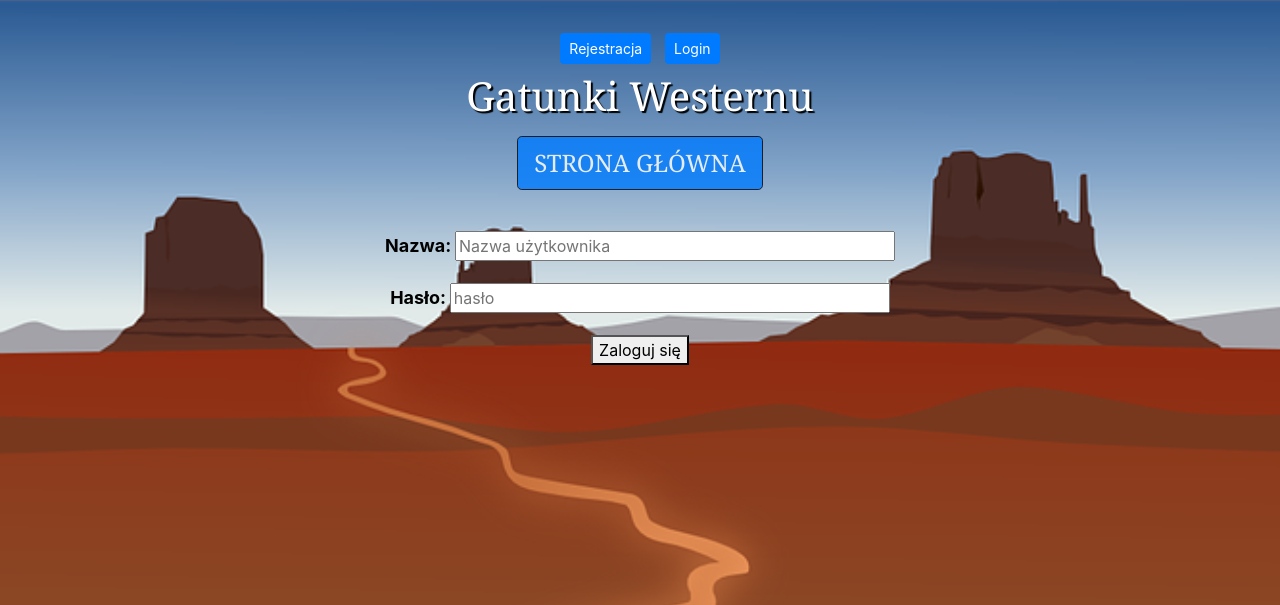
After one commit to AndrzejBakula/westerny, a Django app: page /login/ in a window 1280 px wide. The commit adds this page. Shown: the top 605 px of the page. Run offline with Django 3.2, Linux system fonts and the light colour scheme.

Commit message:
login and logout added

```diff
--- a/westerny_app/forms.py
+++ b/westerny_app/forms.py
@@ -38,6 +38,11 @@ class AddPersonForm(forms.Form):
 
 class RegisterForm(forms.Form):
     username = forms.CharField(label="", max_length=128, widget=forms.TextInput(attrs={"size": 38, "placeholder": "Nazwa użytkownika"}))
-    email = forms.EmailField(label="", max_length=128, widget=forms.TextInput(attrs={"size": 38, "placeholder": "adres email"}))
-    password = forms.CharField(label="", widget=forms.PasswordInput({"size": 38, "placeholder": "hasło"},))
-    password2 = forms.CharField(label="", widget=forms.PasswordInput({"size": 38, "placeholder": "powtórz hasło"},))
+    email = forms.EmailField(label="", max_length=128, widget=forms.EmailInput(attrs={"size": 38, "placeholder": "Adres email"}))
+    password = forms.CharField(label="", widget=forms.PasswordInput({"size": 38, "placeholder": "Hasło"},))
+    password2 = forms.CharField(label="", widget=forms.PasswordInput({"size": 38, "placeholder": "Powtórz hasło"},))
+
+
+class LoginForm(forms.Form):
+    username = forms.CharField(label="Nazwa", max_length=128, widget=forms.TextInput(attrs={"size": 38, "placeholder": "Nazwa użytkownika"}))
+    password = forms.CharField(label="Hasło", widget=forms.PasswordInput({"size": 38, "placeholder": "hasło"},))
--- a/westerny_app/templates/base.html
+++ b/westerny_app/templates/base.html
@@ -15,6 +15,19 @@
 
   <body class="d-flex flex-column body">
 
+    <div class="d-flex flex-column align-items-center" style="height: 100%;">
+      <hr>
+      <div class="d-flex flex-row justify-content-around flex-wrap">
+          {% if user.is_authenticated %}
+          <span>Witaj, {{ user.username }}</span>
+          <a class="btn btn-primary btn-sm" href="{% url 'logout' %}">Logout</a>
+          {% else %}
+          <a class="btn btn-primary btn-sm" href="{% url 'register' %}">Rejestracja</a>
+          <span style="visibility: hidden;"> ... </span>
+          <a class="btn btn-primary btn-sm" href="{% url 'login' %}">Login</a>
+          {% endif %}
+      </div>
+
     {% block content %}{% endblock %}
 
     <!-- Optional JavaScript; choose one of the two! -->
--- a/westerny_app/templates/index.html
+++ b/westerny_app/templates/index.html
@@ -4,7 +4,7 @@
 {% block title %}Baza Westernów{% endblock %}
 
 {% block content %}
-<div class="d-flex flex-column align-items-center" style="height: 100%;">
+
     <div class="d-flex flex-row justify-content-center align-items-center">
         <h1 class="display-5 align-self-center header">Westernowa Baza Danych</h1>
     </div>
--- /dev/null
+++ b/westerny_app/templates/login.html
@@ -0,0 +1,33 @@
+{% extends "base.html" %}
+
+{% block title %} Login {% endblock %}
+
+{% block content %}
+
+<div class="d-flex flex-column align-items-center" style="height: 100%; width: 100%;">
+    <div class="d-flex flex-row justify-content-center align-items-center">
+        <h1 class="display-5 align-self-center header">Gatunki Westernu</h1>
+    </div>
+    <div class="d-flex flex-row justify-content-around flex-wrap">
+        <a class="btn btn-primary btn-lg guzik" href="{% url 'index' %}">STRONA GŁÓWNA</a>
+    </div>
+    <hr>
+
+    {% if message %}
+    <div class="d-flex flex-row justify-content-center align-items-center">
+        <h3 class="display-5 align-self-center header">
+            {{ message }}
+        </h3>
+    </div>
+    <hr>
+    {% endif %}
+
+    <form class="d-flex flex-column align-items-center" style="height: 100%; width: 100%;" action="{% url 'login' %}" method="POST" enctype="multipart/form-data">
+        {% csrf_token %}
+
+        {{ form.as_p }}
+
+        <button type="submit" id="submit">Zaloguj się</button>
+    </form>
+
+{% endblock %}
--- a/westerny_app/views.py
+++ b/westerny_app/views.py
@@ -3,13 +3,86 @@ from django.contrib.auth import get_user_model, authenticate, login, logout
 from django.contrib.auth.mixins import PermissionRequiredMixin, LoginRequiredMixin
 from datetime import timezone, date, timedelta
 from django.views import View
+from django.contrib.auth.models import User
 from westerny_app.models import Movie, Genre, Person
-from westerny_app.forms import AddMovieForm, AddGenreForm, AddPersonForm, EditGenreForm
+from westerny_app.forms import AddMovieForm, AddGenreForm, AddPersonForm, EditGenreForm, RegisterForm, LoginForm
 
 
 class IndexView(View):
     def get(self, request):
         return render(request, "index.html")
+
+
+class RegisterView(View):
+    def get(self, request):
+        form = RegisterForm()
+        return render(request, "register.html", {"form": form})
+
+    def post(self, request):
+        username = request.POST["username"]
+        email = request.POST["email"]
+        password = request.POST["password"]
+        password2 = request.POST["password2"]
+        message = ""
+        initial_data = {
+            "username": username,
+            "email": email,
+        }
+        form = RegisterForm(initial=initial_data)
+        if password != password2:
+            message = "Proszę podać dwa takie same hasła"
+            ctx = {
+                "username": username,
+                "email": email,
+                "message": message,
+                "form": form
+            }
+            return render(request, "register.html", ctx)
+        elif username in ("", None) or email in ("", None) or password in ("", None):
+            message = "Proszę wypełnić wszystkie pola"
+            ctx = {
+                "username": username,
+                "email": email,
+                "message": message,
+                "form": form
+            }
+            return render(request, "register.html", ctx)
+        else:
+            user = User.objects.create(username=username, email=email)
+            user.set_password(password)
+            user.save()
+            message = f"Dodano nowego użytkownika {user.first_name} {user.last_name}. Proszę się zalogować."
+            form = LoginForm()
+            ctx = {
+                "message": message,
+                "form": form
+            }
+            return render(request, "login.html", ctx)
+
+
+class LoginView(View):
+    def get(self, request):
+        form = LoginForm()
+        return render(request, "login.html", {"form": form})
+
+    def post(self, request):
+        username = request.POST["username"]
+        password = request.POST["password"]
+        user = authenticate(username=username, password=password)
+        if user is not None:
+            login(request, user)
+            request.session["logged"] = True
+            request.session["user_id"] = user.pk
+            return redirect("/")
+        return redirect("/register")
+
+
+class LogoutView(View):
+    def get(self, request):
+        if request.user.is_authenticated:
+            logout(request)
+            request.session["logged"] = False
+        return redirect("/index")
 
 
 class MoviesView(View):
--- a/westerny_project/urls.py
+++ b/westerny_project/urls.py
@@ -21,11 +21,15 @@ from django.conf.urls import url
 from django.views.static import serve
 from westerny_app.views import IndexView, MoviesView, AddMovieView, GenresView, AddGenreView, PeopleView
 from westerny_app.views import AddPersonView, GenreDetailsView, EditGenreView, DeleteGenreView
+from westerny_app.views import RegisterView, LoginView, LogoutView
 
 urlpatterns = [
     path('admin/', admin.site.urls),
     path('', IndexView.as_view(), name='index'),
     path('index/', IndexView.as_view(), name="index"),
+    path('register/', RegisterView.as_view(), name='register'),
+    path('login/', LoginView.as_view(), name='login'),
+    path('logout/', LogoutView.as_view(), name='logout'),
     path('movies/', MoviesView.as_view(), name="movies"),
     path('add_movie/', AddMovieView.as_view(), name="add-movie"),
     path('genres/', GenresView.as_view(), name="genres"),
```
Also changed, not shown: westerny_app/templates/register.html (added, +33 -0 lines).
